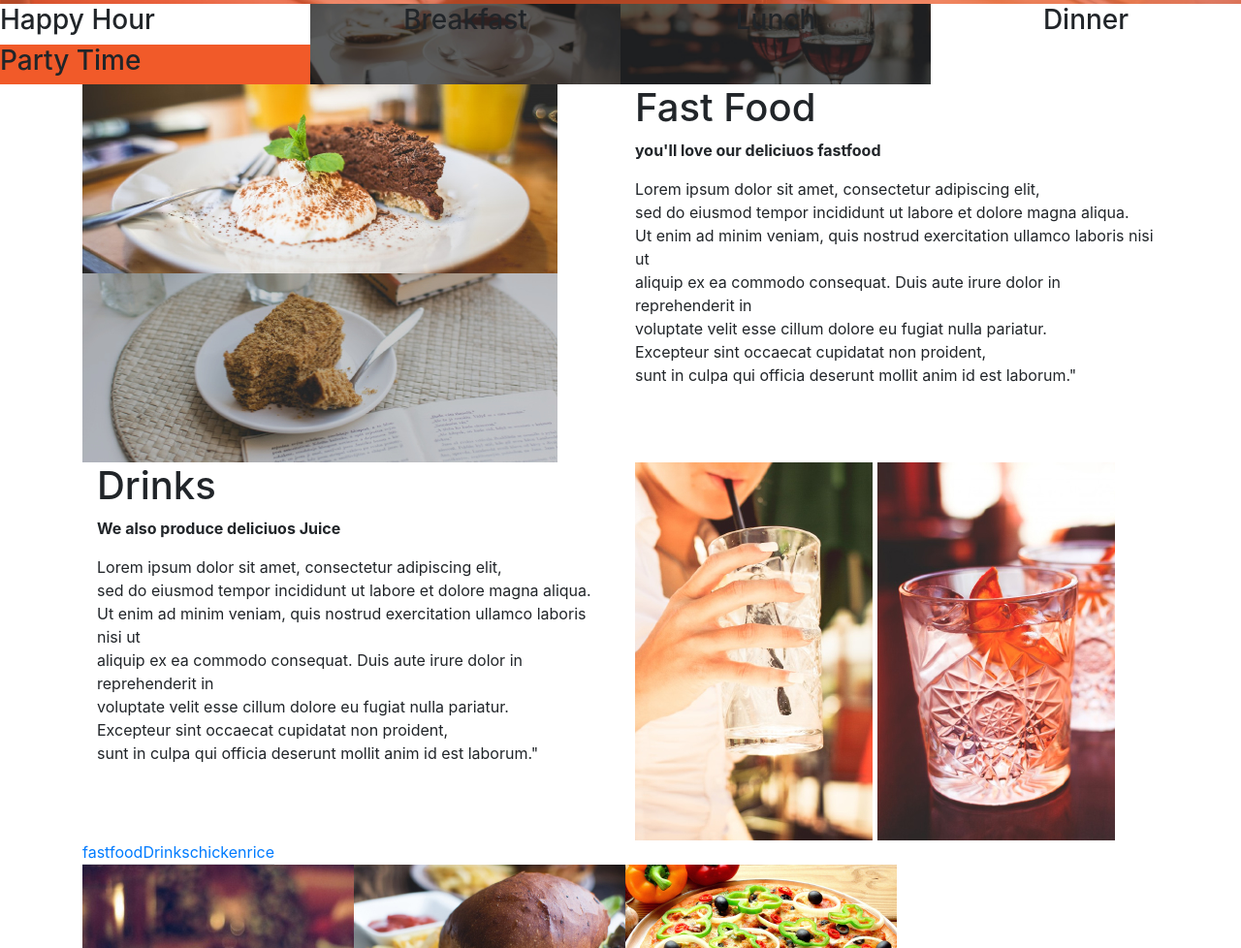
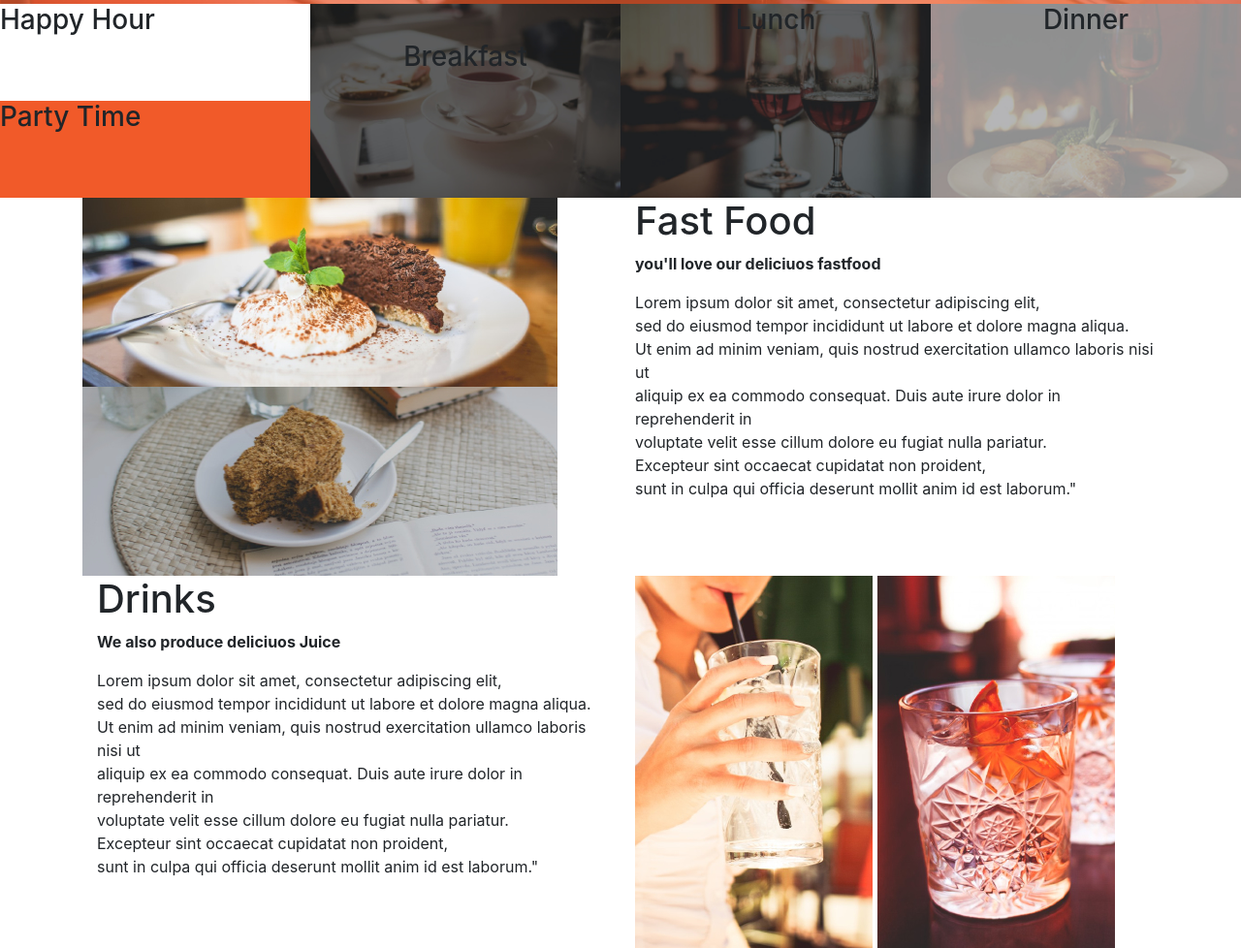
Before and after one commit to terrydon/anita-kitchen, a plain HTML site: page index.html in a window 1280 px wide. Shown: the part 322-1300 px from the top of the page at 97% size. Drawn offline with Linux system fonts and the light colour scheme; files whose address does not match are found by name.

Commit message:
adding id bg

```diff
--- a/css/styls.css
+++ b/css/styls.css
@@ -9,6 +9,7 @@
 }
 #pt {
   background-color: #F15A29;
+  height: 100px;
 }
 #bf {
   background-image: url("/home/terrydon/terrydon/my-moringa-school-projects/anita-kitchen/images/foodtop/breakfast.jpg");
@@ -16,6 +17,7 @@
   background-position: center;
   background-size: cover;
   text-align: center;
+  padding-top: 3%;
 }
 #lh {
   background-image: url("/home/terrydon/terrydon/my-moringa-school-projects/anita-kitchen/images/foodtop/lunch.jpg");
@@ -23,3 +25,21 @@
   background-repeat: no-repeat;
   background-size: cover;
 }
+#dn{
+  background-image: url("/home/terrydon/terrydon/my-moringa-school-projects/anita-kitchen/images/foodtop/dinner2.jpg");
+  background-repeat: no-repeat;
+  background-size: cover;
+  background-position: center;
+}
+#head {
+height: 200px;
+}
+#hh {
+height: 100px;
+}
+#bg{
+  background-image: url("/home/terrydon/terrydon/my-moringa-school-projects/anita-kitchen/images/backgrounds/foodsBg.jpg");
+  background-repeat: no-repeat;
+  background-position: center;
+  background-size: cover;
+}
--- a/index.html
+++ b/index.html
@@ -17,9 +17,9 @@
 </div>
   </div>
   <div class="container-fluid">
-    <div class="row">
-      <div class="col-md-3">
-        <div class="row">
+    <div class="row" id="head">
+      <div class="col-md-3" id="rw">
+        <div class="row" id="hh">
 <h3>Happy Hour</h3>
 </div>
 <div class="row" id="pt">
@@ -32,7 +32,7 @@
 <div class="col-md-3" id="lh">
 <h3>Lunch</h3>
 </div>
-<div class="col-md-3">
+<div class="col-md-3" id="dn">
 <h3>Dinner</h3>
 </div>
 </div>
@@ -80,7 +80,7 @@
       </div>
       </div>
 <div class="container">
-  <div class="row">
+  <div class="row" id="bg">
     <ul class="nav nav-tabs">
       <li class="active"><a href="#">fastfood</a></li>
       <li><a href="#">Drinks</a></li>
```
